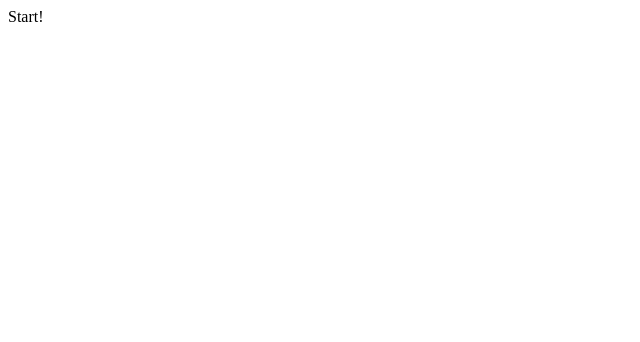
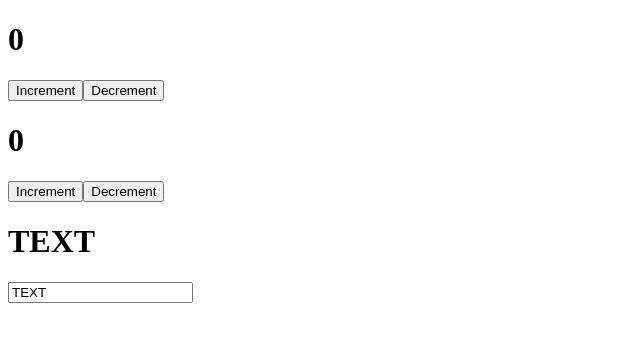
Before and after one commit to Noidan/reactUlbi, a React (Create React App) app: page / in a window 1280 px wide. Shown: the top 342 px of the page, without its empty margins (0-640 px from the left). Built offline with nearby package versions, Linux system fonts and the light colour scheme.

Commit message:
useState

```diff
--- a/src/App.js
+++ b/src/App.js
@@ -1,9 +1,25 @@
-import React from "react";
+import React, { useState } from "react";
+import Counter from "./components/Counter";
 
 function App() {
+
+
+const [value, setValue]= useState ('TEXT')
+
+
   return (
+
     <div className="App">
-Start!
+      <Counter/>
+      <Counter/>
+
+      <h1>{value}</h1>
+      <input
+      type='text'
+      value={value}
+      onChange = {event => setValue(event.target.value)}
+      />
+
     </div>
   );
 }
--- /dev/null
+++ b/src/components/Counter.jsx
@@ -0,0 +1,21 @@
+import React, { useState } from "react";
+
+const Counter = () => {
+    const [count, setCount] = useState(0)
+
+    function increment() {
+        setCount(count + 1)
+    }
+
+    function decrement() {
+        setCount(count - 1)
+    }
+
+    return <div>
+        <h1>{count}</h1>
+        <button onClick={increment}>Increment</button>
+        <button onClick={decrement}>Decrement</button>
+    </div>
+}
+
+export default Counter
```
